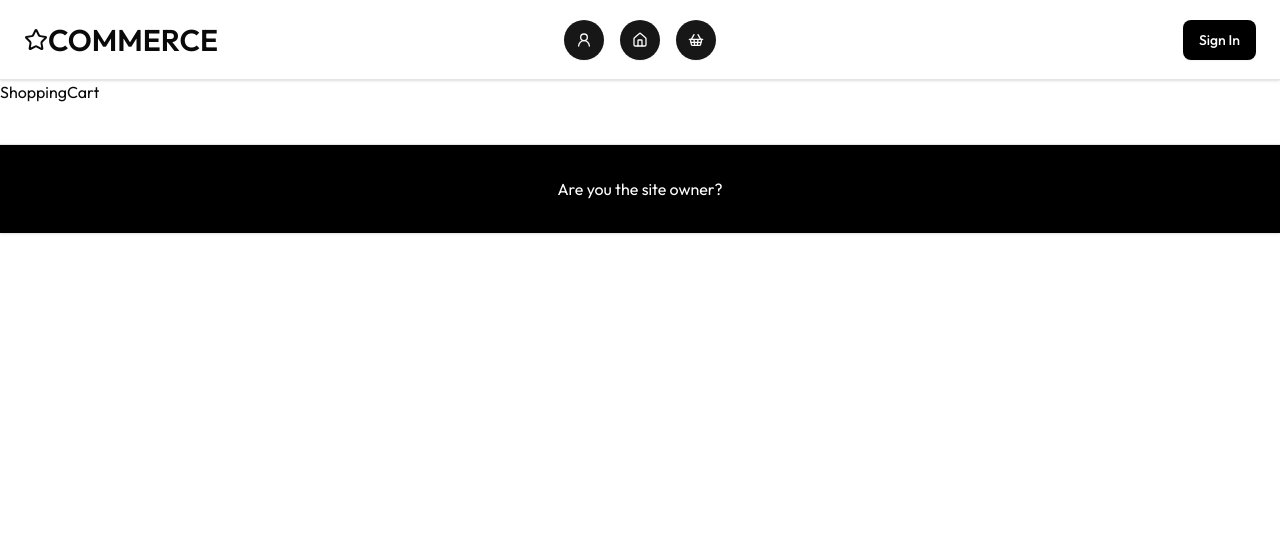
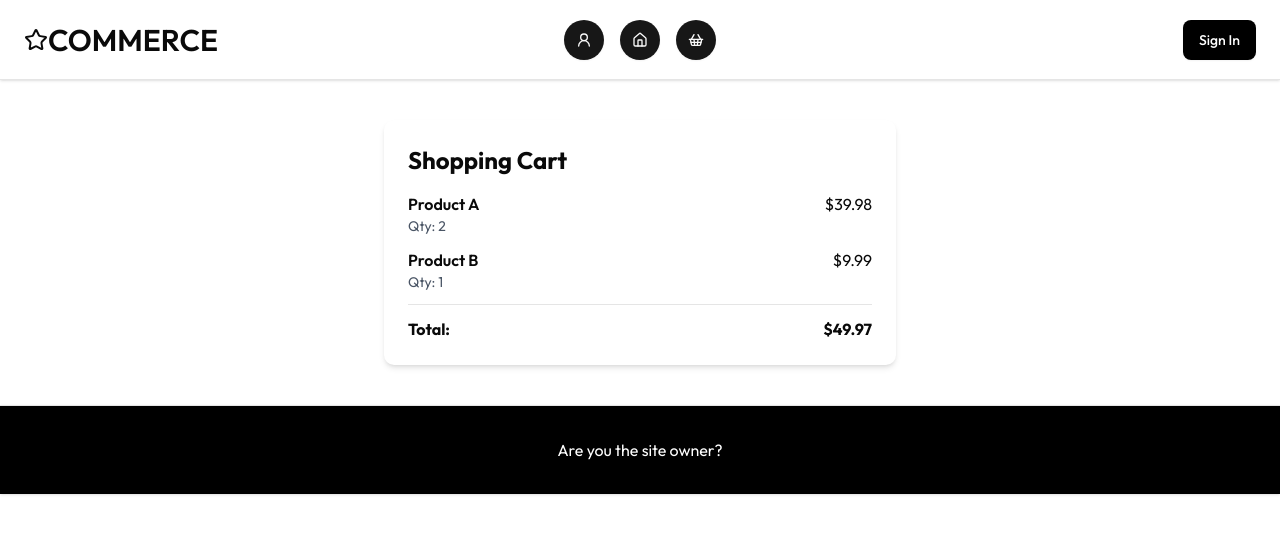
Before and after one commit to shravya132/star-ecommerce, a Next.js app: page /ShoppingCart in a window 1280 px wide. Shown: the top 534 px of the page. Built offline with nearby package versions, Linux system fonts and the light colour scheme; no server answers.

Commit message:
Fixed image dimensions in containers.

```diff
--- a/app/(client)/ProfilePage/page.jsx
+++ b/app/(client)/ProfilePage/page.jsx
@@ -1,7 +1,33 @@
+"use client";
+
 import React from "react";
+import { useUser } from "@clerk/nextjs";
 
-function ProductsPage() {
-  return <div>PROFILE PAGE</div>;
+export default function ProfilePage() {
+  const { user, isLoaded, isSignedIn } = useUser();
+
+  if (!isLoaded) return <div>Loading...</div>;
+
+  if (!isSignedIn) return <div>Please sign in to view your profile.</div>;
+
+  return (
+    <div className="max-w-md mx-auto p-6 bg-white rounded-lg shadow-md mt-10">
+      <div className="relative w-32 h-32 mx-auto mb-4">
+        <img
+          src={user.profileImageUrl}
+          alt={`${user.firstName} profile`}
+          className="w-32 h-32 rounded-full object-cover"
+        />
+        <div className="absolute inset-0 flex items-center justify-center rounded-full bg-black bg-opacity-50 text-white font-semibold text-center px-2">
+          {user.firstName}
+        </div>
+      </div>
+      <h1 className="text-2xl font-bold mb-1 text-center">
+        {user.firstName} {user.lastName}
+      </h1>
+      <p className="text-gray-600 mb-3 text-center">
+        {user.primaryEmailAddress?.emailAddress}
+      </p>
+    </div>
+  );
 }
-
-export default ProductsPage;
--- a/app/(client)/ShoppingCart/page.jsx
+++ b/app/(client)/ShoppingCart/page.jsx
@@ -1,7 +1,49 @@
-import React from "react";
+"use client";
+import { useState } from "react";
 
-function ShoppingCartPage() {
-  return <div>ShoppingCart</div>;
+export default function ShoppingCartPage() {
+  const [cartItems, setCartItems] = useState([
+    {
+      id: 1,
+      name: "Product A",
+      price: 19.99,
+      quantity: 2,
+    },
+    {
+      id: 2,
+      name: "Product B",
+      price: 9.99,
+      quantity: 1,
+    },
+  ]);
+
+  const totalPrice = cartItems.reduce(
+    (total, item) => total + item.price * item.quantity,
+    0
+  );
+
+  return (
+    <div className="max-w-lg mx-auto p-6 bg-white rounded-lg shadow-md mt-10">
+      <h1 className="text-2xl font-bold mb-4">Shopping Cart</h1>
+      {cartItems.length === 0 ? (
+        <p>Your cart is empty.</p>
+      ) : (
+        <ul>
+          {cartItems.map(({ id, name, price, quantity }) => (
+            <li key={id} className="flex justify-between mb-3">
+              <div>
+                <p className="font-semibold">{name}</p>
+                <p className="text-sm text-gray-600">Qty: {quantity}</p>
+              </div>
+              <div>${(price * quantity).toFixed(2)}</div>
+            </li>
+          ))}
+          <li className="flex justify-between font-bold border-t pt-3 mt-3">
+            <span>Total:</span>
+            <span>${totalPrice.toFixed(2)}</span>
+          </li>
+        </ul>
+      )}
+    </div>
+  );
 }
-
-export default ShoppingCartPage;
--- a/components/ProductItem.jsx
+++ b/components/ProductItem.jsx
@@ -4,13 +4,14 @@ function ProductItem({ name, price, description, imageUrl }) {
   return (
     <>
       <div className="border rounded-3xl bg-gray-100 p-5">
-        <div className="font-extrabold text-2xl">{name}</div>
         {imageUrl ? (
-          <img
-            src={imageUrl}
-            alt={name}
-            className="w-full h-64 object-cover rounded-xl mb-3"
-          />
+          <div className="w-full h-64 bg-white rounded-xl overflow-hidden mb-3 flex items-center justify-center">
+            <img
+              src={imageUrl}
+              alt={name}
+              className="object-contain w-full h-full"
+            />
+          </div>
         ) : (
           <div className="w-full h-64 flex items-center justify-center bg-gray-200 rounded-xl mb-3 text-gray-500 italic">
             No image
```
Also changed, not shown: public/assets/iphonepro.png (added), public/assets/macbook.png (added).
